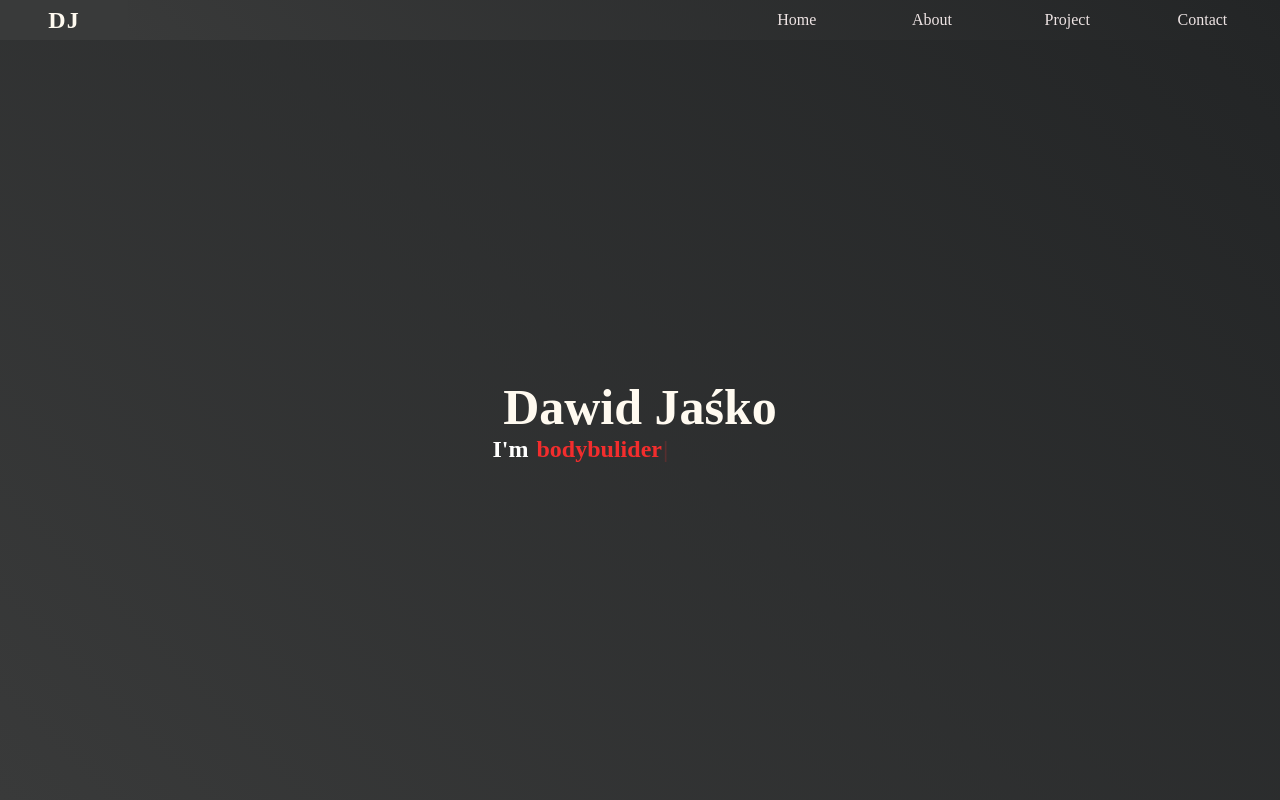
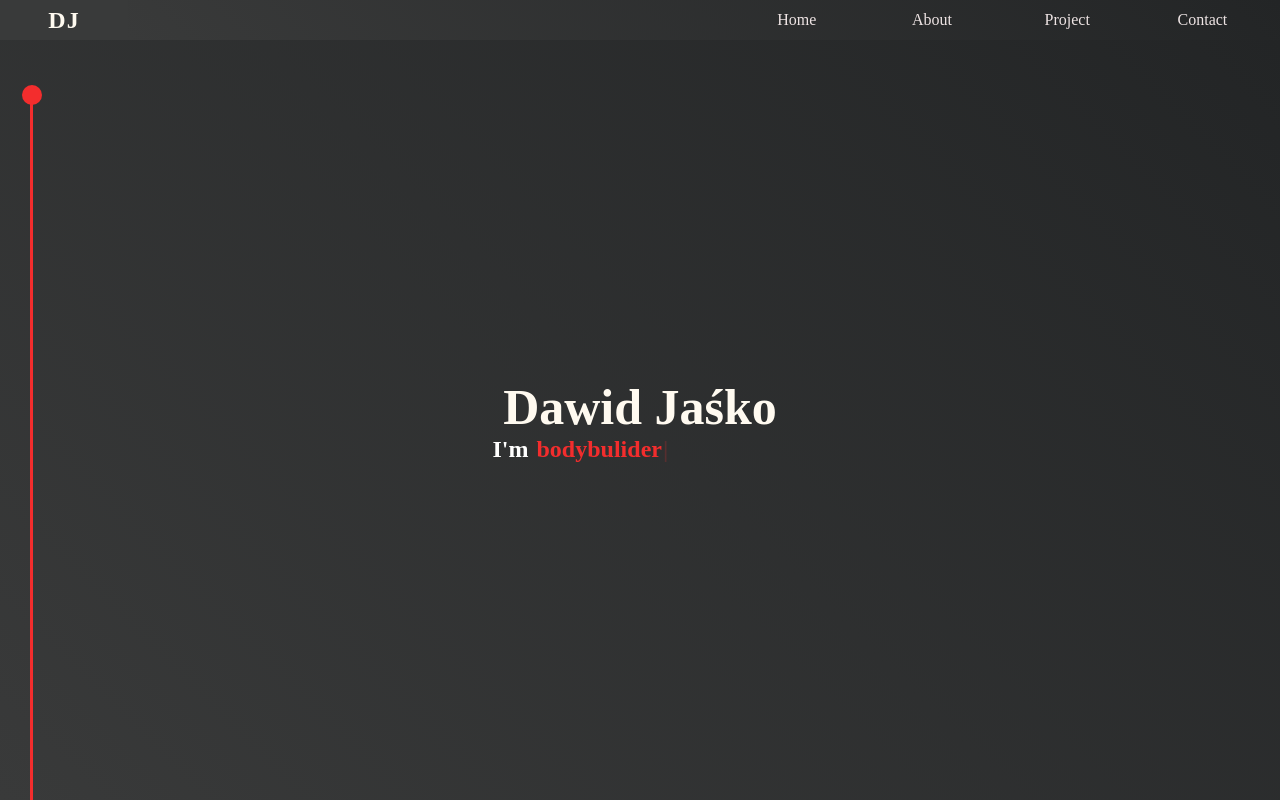
Before and after one commit to DawidJasko/portfolio, a React (Vite) app: page / in a window 1280 px wide. Shown: the top 800 px of the page. Built offline with nearby package versions, Linux system fonts and the light colour scheme.

Commit message:
add line

```diff
--- a/src/components/home/Home.jsx
+++ b/src/components/home/Home.jsx
@@ -9,6 +9,8 @@ const Home = () => {
     <div id="home" className={styles.navbarContainer}>
       <div class={styles.empty}></div>
       <section id="home" class={styles.homeSection}>
+        <div className={styles.line}></div>
+        <div className={styles.dot}></div>
         <h1 class={styles.homeH1}>Dawid Jaśko</h1>
         <h2 class={styles.homeH2}>
           <p className={styles.typeWriterP}>I'm </p>
--- a/src/components/home/Home.module.css
+++ b/src/components/home/Home.module.css
@@ -33,3 +33,24 @@
   /* background: linear-gradient(45deg, #393a3a, #232526); */
   background-color: red;
 }
+.line {
+  display: flex;
+  position: absolute;
+  top: 100px;
+  left: 30px;
+  width: 3px;
+  height: 1400px;
+  background-color: rgb(243, 45, 45);;
+  border-radius: 1px;
+}
+.dot {
+  display: flex;
+  position: absolute;
+  top: 95px;
+  left: 22px;
+  width: 20px;
+  height: 20px;
+  transform: translate(0, -50%);
+  background-color: rgb(243, 45, 45);;
+  border-radius: 50%;
+}
--- a/src/components/navbar/Navbar.module.css
+++ b/src/components/navbar/Navbar.module.css
@@ -10,6 +10,7 @@
   width: 100vw;
   height: 40px;
   position: fixed;
+  z-index: 3;
 }
 
 .linknavbar {
```
Also changed, not shown: 1 other file (tests, documents, lock files or other folders).
